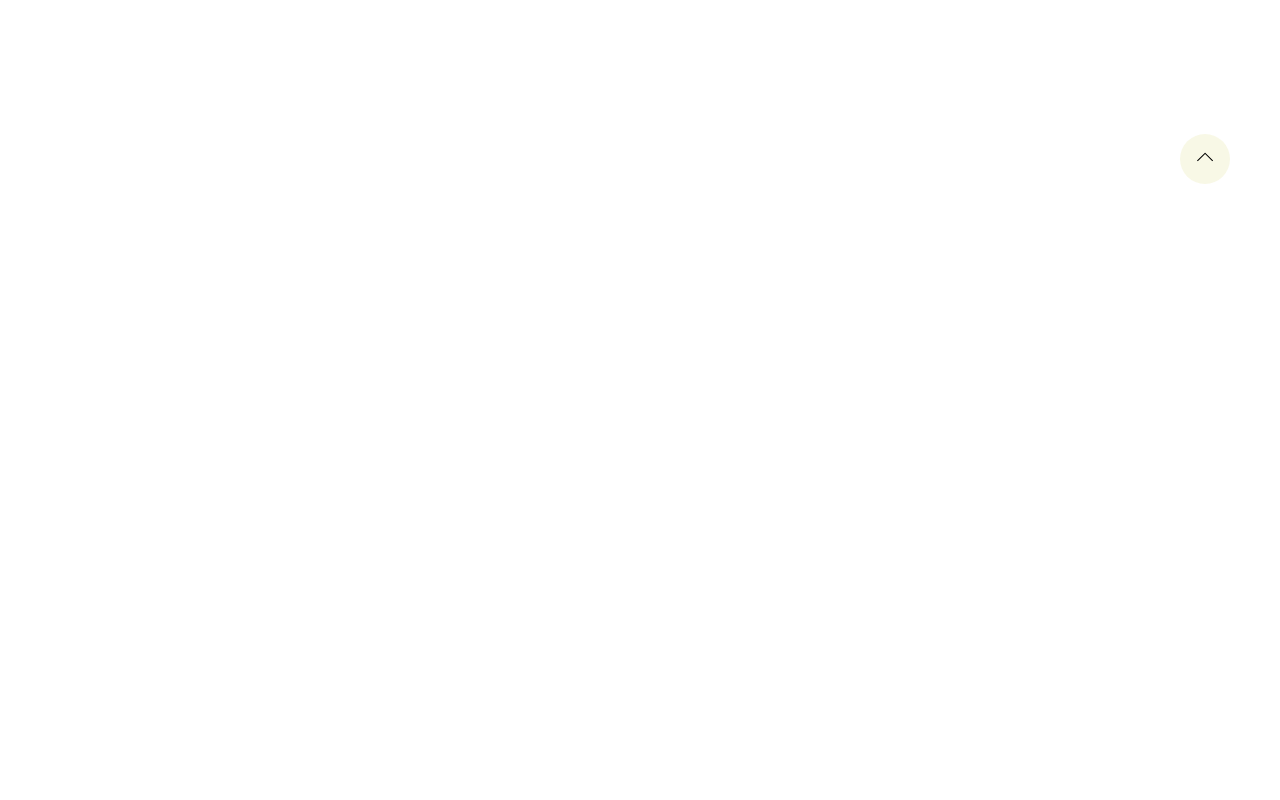
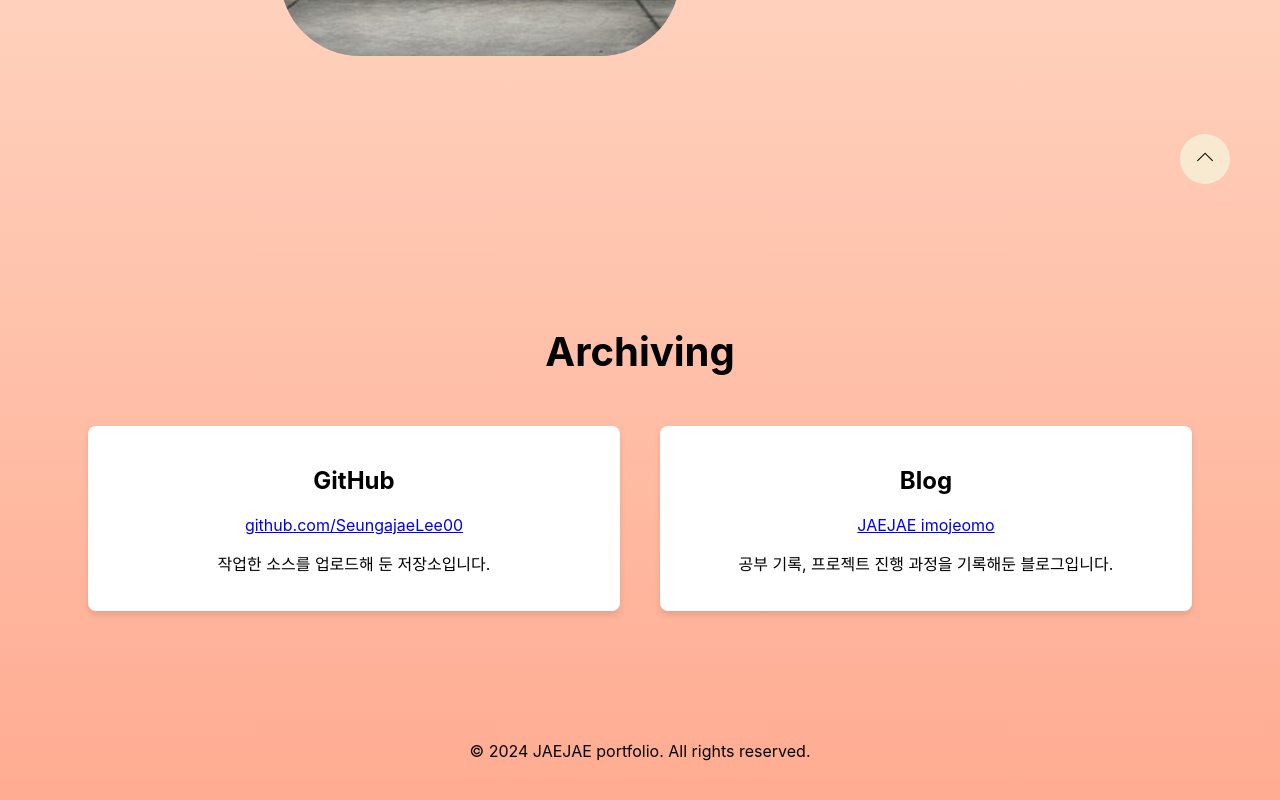
Before and after one commit to SeungjaeLee00/Personal-Statement, a React (Create React App) app: page / in a window 1280 px wide. Shown: the part 576-1376 px from the top of the page. Before the commit the page ends 800 px from the top, so only its background shows below. Built offline with nearby package versions, Linux system fonts and the light colour scheme.

Commit message:
feat:Archiving 구현

```diff
--- a/src/App.css
+++ b/src/App.css
@@ -1,10 +1,24 @@
 .App {
-  text-align: center;
+  background: linear-gradient(to bottom, #ffecdb, #ffab91);
+  min-height: 100vh;
+  display: flex;
+  flex-direction: column;
+  justify-content: flex-start; /* 컴포넌트가 화면 위에서부터 시작하도록 */
+  align-items: center;
+  padding: 3rem;
+  padding-top: calc(3rem + 4rem);
+  margin: 0;
 }
 
-.App-logo {
-  height: 40vmin;
-  pointer-events: none;
+.section {
+  opacity: 0;
+  transform: translateY(20px);
+  transition: opacity 1s ease, transform 1s ease;
+}
+
+.section.visible {
+  opacity: 1;
+  transform: translateY(0);
 }
 
 @media (prefers-reduced-motion: no-preference) {
--- a/src/App.js
+++ b/src/App.js
@@ -7,18 +7,25 @@ import Footer from "./components/layout/Footer";
 import TopButton from "./components/TopBotton";
 
 import AboutDetail from "./details/AboutDetail";
+import ArchivingDetail from "./details/ArchivingDetail";
 
 function App() {
   const HomeRef = useRef(null);
+  const ArchivingRef = useRef(null);
 
   const moveToHomeHandler = () => {
     HomeRef.current.scrollIntoView({ behavior: "smooth" });
   };
+  const moveToArcHandler = () => {
+    ArchivingRef.current.scrollIntoView({ behavior: "smooth" });
+  };
 
   return (
     <div className="App">
-      <Header moveToHome={moveToHomeHandler} />
+      <Header moveToHome={moveToHomeHandler} moveToArc={moveToArcHandler} />
       <AboutDetail ref={HomeRef} moveToArc={moveToHomeHandler} />
+
+      <ArchivingDetail ref={ArchivingRef} />
       <TopButton />
       <div className="footer">
         <Footer />
--- a/src/components/Card.js
+++ b/src/components/Card.js
@@ -1,4 +1,4 @@
-import "../style/components/Card";
+import "../style/components/Card.css";
 const Card = ({ className, children }) => {
   return <div className={`card ${className}`}>{children}</div>;
 };
--- a/src/details/AboutDetail.jsx
+++ b/src/details/AboutDetail.jsx
@@ -1,12 +1,12 @@
 import React, { forwardRef } from "react";
 import "../style/details/AboutDetail.css";
-// import myphoto from "../img/potfoilo.png";
+import myphoto from "../assets/profile.png";
 
-const aboutDetail = forwardRef((props, ref) => {
+const aboutDetail = forwardRef((pros, ref) => {
   return (
     <div className="home" ref={ref}>
       <div className="home-myPhoto">
-        {/* <img src={myphoto} alt="My Photo" /> */}
+        <img src={myphoto} />
       </div>
       <div className="home-about">
         <h1 className="home-title">안녕하세요.</h1>
--- /dev/null
+++ b/src/details/ArchivingDetail.jsx
@@ -0,0 +1,30 @@
+import React, { forwardRef } from "react";
+
+import Card from "../components/Card";
+import "../style/details/ArchivingDetail.css";
+
+const ArchivingDetail = forwardRef((props, ref) => {
+  return (
+    <div className="archiving" ref={ref}>
+      <h1 className="archiving-title">
+        <a name="Archiving">Archiving</a>
+      </h1>
+      <div className="card-wrapper">
+        <Card className="github-card">
+          <h2 className="github-title">GitHub</h2>
+          <a href="https://github.com/SeungjaeLee00">
+            github.com/SeungajaeLee00
+          </a>
+          <p>작업한 소스를 업로드해 둔 저장소입니다.</p>
+        </Card>
+        <Card className="blog-card">
+          <h2 className="blog-title">Blog</h2>
+          <a href="https://jaejae-sosp.tistory.com">JAEJAE imojeomo</a>
+          <p>공부 기록, 프로젝트 진행 과정을 기록해둔 블로그입니다.</p>
+        </Card>
+      </div>
+    </div>
+  );
+});
+
+export default ArchivingDetail;
--- /dev/null
+++ b/src/style/details/ArchivingDetail.css
@@ -0,0 +1,74 @@
+.archiving {
+  display: flex;
+  flex-direction: column;
+  align-items: center;
+  justify-content: center;
+  padding: 80px 30px;
+  margin: 40px 0;
+
+  width: 100%;
+  max-width: 1200px;
+  box-sizing: border-box;
+}
+
+.archiving-title {
+  font-size: 2.5rem;
+  text-align: center;
+  margin-bottom: 40px;
+  display: flex;
+  justify-content: center;
+  align-items: center;
+  width: 100%;
+}
+
+.card-wrapper {
+  display: flex;
+  flex-direction: row; /* 기본적으로 가로 정렬 */
+  align-items: center;
+  justify-content: center;
+  flex-wrap: nowrap; /* 줄 바꿈 없이 가로로 정렬 */
+}
+
+/* 기본 스타일 */
+.github-card,
+.blog-card {
+  width: 100%;
+  max-width: 400px; /* 기본 카드 너비 */
+  display: flex;
+  flex-direction: column;
+  align-items: center;
+  text-align: center;
+  padding: 20px;
+  box-sizing: border-box;
+  margin: 10px;
+  white-space: nowrap;
+}
+
+/* 큰 화면에서 카드 크기 키우기 */
+@media (min-width: 1200px) {
+  .github-card,
+  .blog-card {
+    max-width: 600px !important; /* 카드 너비를 더 크게 확장 */
+  }
+
+  .blog-card p {
+    white-space: nowrap; /* 글씨를 한 줄로 유지 */
+  }
+}
+
+/* 작은 화면에서 세로 정렬로 변경 */
+@media (max-width: 768px) {
+  .card-wrapper {
+    flex-direction: column !important; /* 작은 화면에서는 세로 정렬 */
+  }
+
+  .archiving-title {
+    font-size: 1.8rem; /* 제목 글씨 크기 줄임 */
+    margin-bottom: 20px; /* 아래쪽 여백 줄임 */
+  }
+
+  .github-card,
+  .blog-card {
+    max-width: 100%; /* 카드 너비를 100%로 확장 */
+  }
+}
```
Also changed, not shown: src/assets/profile.png (added).
